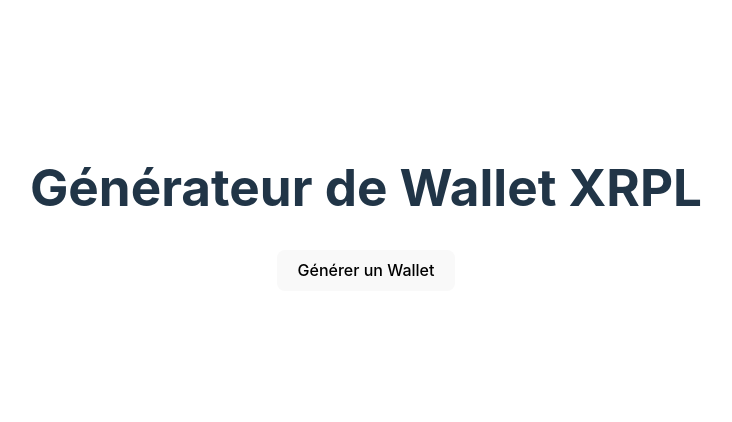
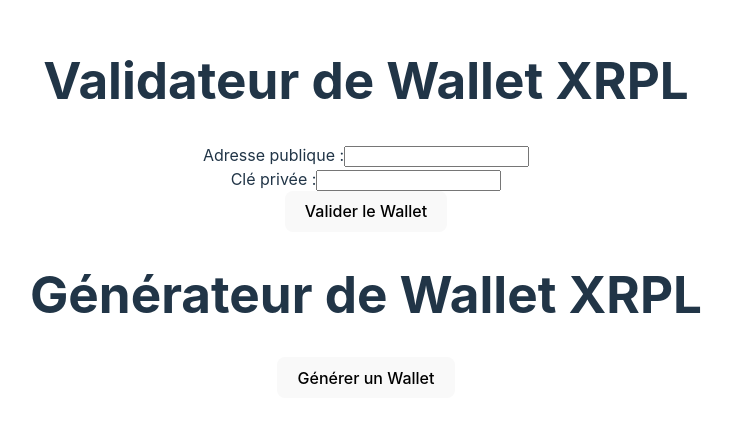
Before and after one commit to Personal-Projects-Loic/tune-down, a React (Vite) app in the folder tunedown/: page / in a window 1280 px wide. Shown: the part 192-614 px from the top of the page, without its empty margins (274-1006 px from the left). Built offline with nearby package versions, Linux system fonts and the light colour scheme.

Commit message:
[ADD] - wallet validator : needed to add a valid wallet, and for exemple see the balance or to send money

```diff
--- a/tunedown/src/App.tsx
+++ b/tunedown/src/App.tsx
@@ -1,10 +1,16 @@
 import WalletGenerator from "./components/WalletGenerator";
+import WalletValidator from "./components/WalletValidator";
 import "./App.css";
 
 function App() {
   return (
     <div className="App">
-      <WalletGenerator />
+      <div>
+        <WalletValidator />
+      </div>
+      <div>
+        <WalletGenerator />
+      </div>
     </div>
   );
 }
--- /dev/null
+++ b/tunedown/src/components/WalletValidator.tsx
@@ -0,0 +1,80 @@
+import React, { useState } from "react";
+import axios, { AxiosError } from "axios";
+
+interface ApiErrorResponse {
+  detail: string;
+}
+
+const WalletValidator: React.FC = () => {
+  const [classicAddress, setClassicAddress] = useState("");
+  const [seed, setSeed] = useState("");
+  const [validationResult, setValidationResult] = useState<{
+    is_valid: boolean;
+    message: string;
+  } | null>(null);
+  const [loading, setLoading] = useState(false);
+  const [error, setError] = useState<string | null>(null);
+
+  const validateWallet = async () => {
+    setLoading(true);
+    setError(null);
+    try {
+      const response = await axios.post(
+        "http://localhost:8000/validate-wallet",
+        {
+          classic_address: classicAddress,
+          seed: seed,
+        },
+      );
+      setValidationResult(response.data);
+    } catch (err) {
+      const error = err as AxiosError<ApiErrorResponse>;
+      setError(
+        error.response?.data?.detail ||
+          "Erreur lors de la validation du wallet",
+      );
+    } finally {
+      setLoading(false);
+    }
+  };
+
+  return (
+    <div>
+      <h1>Validateur de Wallet XRPL</h1>
+      <div>
+        <label>
+          Adresse publique :
+          <input
+            type="text"
+            value={classicAddress}
+            onChange={(e) => setClassicAddress(e.target.value)}
+          />
+        </label>
+      </div>
+      <div>
+        <label>
+          Clé privée :
+          <input
+            type="text"
+            value={seed}
+            onChange={(e) => setSeed(e.target.value)}
+          />
+        </label>
+      </div>
+      <button onClick={validateWallet} disabled={loading}>
+        {loading ? "Validation en cours..." : "Valider le Wallet"}
+      </button>
+      {validationResult && (
+        <div>
+          <h2>
+            {validationResult.is_valid ? "Wallet valide" : "Wallet invalide"}
+          </h2>
+          <p>{validationResult.message}</p>
+        </div>
+      )}
+      {error && <p style={{ color: "red" }}>{error}</p>}
+    </div>
+  );
+};
+
+export default WalletValidator;
```
Also changed, not shown: 1 other file (tests, documents, lock files or other folders).
